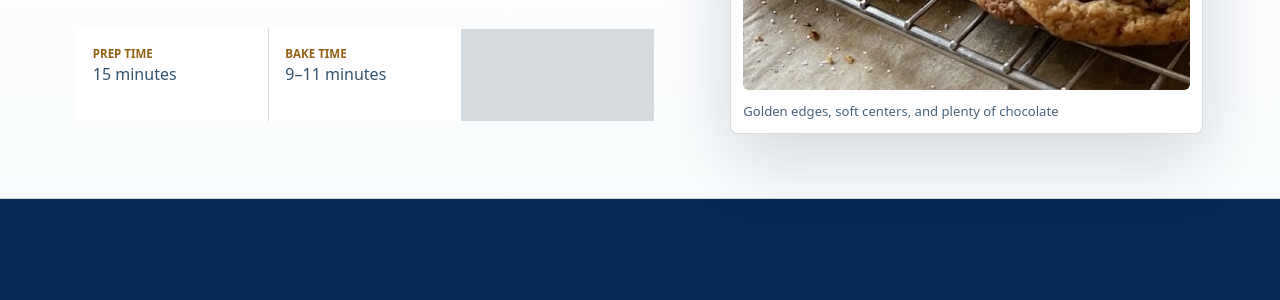
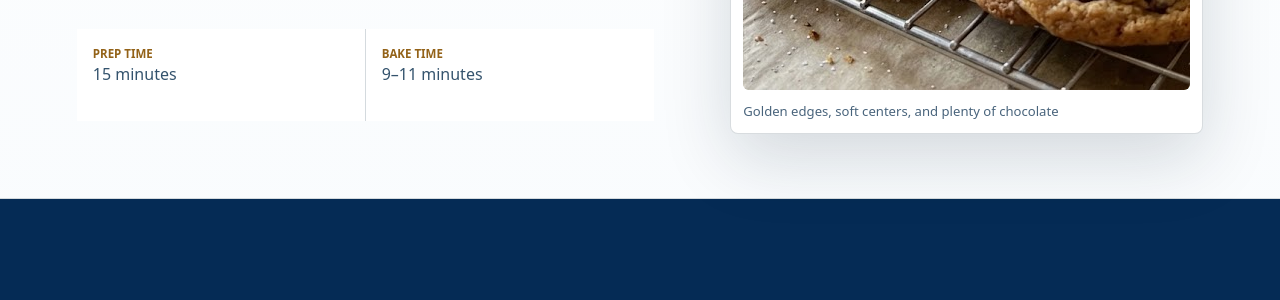
Before and after one commit to castrofullstack/flavors-from-the-galley, a plain HTML site: page recipes/chocolate-chip-cookies.html in a window 1280 px wide. Shown: the part 746-1046 px from the top of the page. Drawn offline with Linux system fonts and the light colour scheme.

Commit message:
Fix cookie recipe details grid for two timing fields

```diff
--- a/recipes/chocolate-chip-cookies.html
+++ b/recipes/chocolate-chip-cookies.html
@@ -6,6 +6,11 @@
     <title>Chocolate Chip Cookies | Flavors from the Galley</title>
     <meta name="description" content="Chocolate chip cookies with golden edges and soft centers. Prep in 15 minutes and bake for 9–11 minutes.">
     <link rel="stylesheet" href="../styles.css?v=pizza-dough-photo-20260531">
+    <style>
+      .recipe-meta {
+        grid-template-columns: repeat(auto-fit, minmax(min(100%, 10rem), 1fr));
+      }
+    </style>
   </head>
   <body>
     <header class="site-header">
```
